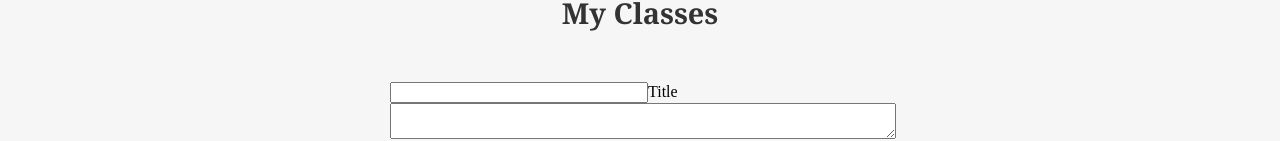
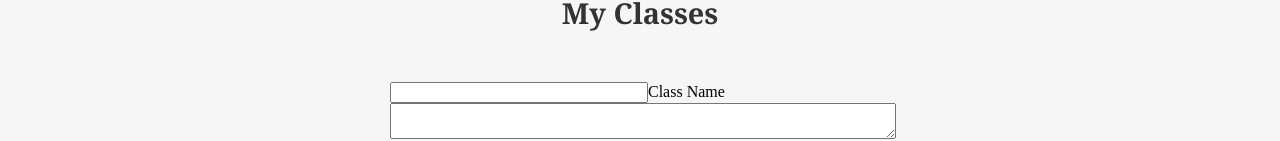
Before and after one commit to Ethernetz/personal-website, an Angular app: page / in a window 1280 px wide. Shown: the part 676-817 px from the top of the page. Built offline with nearby package versions, Linux system fonts and the light colour scheme; what angular-bootstrap-md would draw is missing.

Commit message:
Project-Component Component Created (FIXED)

```diff
--- a/src/app/app.component.html
+++ b/src/app/app.component.html
@@ -1,4 +1,3 @@
-<app-project-create></app-project-create>
 <app-header></app-header>
 <app-content></app-content>
 <app-footer></app-footer>
--- a/src/app/app.module.ts
+++ b/src/app/app.module.ts
@@ -39,7 +39,6 @@ import { FooterComponent } from './footer/footer.component'
     ClassListComponent,
     ProjectCreateComponent,
     ProjectListComponent,
-
     FooterComponent
   ],
   imports: [
--- a/src/app/content/sections/classes-section/classes-section.component.html
+++ b/src/app/content/sections/classes-section/classes-section.component.html
@@ -6,8 +6,6 @@
 </div>
 
 <div *ngIf="selectedClassIndex >= 0">
-
-        <app-project-list *ngIf="selectedClassIndex >= 0"></app-project-list>
+        <app-project-create></app-project-create>
+        <app-project-list></app-project-list>
 </div>
-
-<app-project-create></app-project-create>
--- a/src/app/content/sections/classes-section/classes/class-create/class-create.component.html
+++ b/src/app/content/sections/classes-section/classes/class-create/class-create.component.html
@@ -9,7 +9,7 @@
           id="title"
           name="title"
           ngModel>
-        <label for="title">Title</label>
+        <label for="title">Class Name</label>
       </div>
     </div>
     <div class="form-element-container">
--- a/src/app/content/sections/classes-section/classes/class-create/class-create.component.scss
+++ b/src/app/content/sections/classes-section/classes/class-create/class-create.component.scss
@@ -1,26 +1 @@
-:host {
-
-}
-
-.form-container{
-  display: block;
-  width: 500px;
-  max-width: 80vw;
-  margin: 0 auto;
-}
-
-input{
-  width: 250px;
-}
-textarea{
-  width: 500px;
-  max-width: 80vw;
-}
-
-.form-element-container{
-  display: table;
-  text-align: center;
-}
-.md-form{
-  display: inline-block;
-}
+@import '../../../../../style/post-create-style.scss';
--- a/src/app/content/sections/classes-section/projects/project-create/project-create.component.scss
+++ b/src/app/content/sections/classes-section/projects/project-create/project-create.component.scss
@@ -0,0 +1 @@
+@import '../../../../../style/post-create-style.scss';
--- a/src/app/content/sections/classes-section/projects/project-create/project-create.component.ts
+++ b/src/app/content/sections/classes-section/projects/project-create/project-create.component.ts
@@ -5,7 +5,7 @@ import { ProjectsService } from '../projects.service';
 import { ClassesSectionService } from '../../classes-section.service';
 
 @Component({
-    template: 'app-project-create',
+    selector: 'app-project-create',
     templateUrl: './project-create.component.html',
     styleUrls: ['./project-create.component.scss']
 })
--- /dev/null
+++ b/src/app/style/post-create-style.scss
@@ -0,0 +1,22 @@
+.form-container{
+    display: block;
+    width: 500px;
+    max-width: 80vw;
+    margin: 0 auto;
+  }
+
+  input{
+    width: 250px;
+  }
+  textarea{
+    width: 500px;
+    max-width: 80vw;
+  }
+
+  .form-element-container{
+    display: table;
+    text-align: center;
+  }
+  .md-form{
+    display: inline-block;
+  }
```
